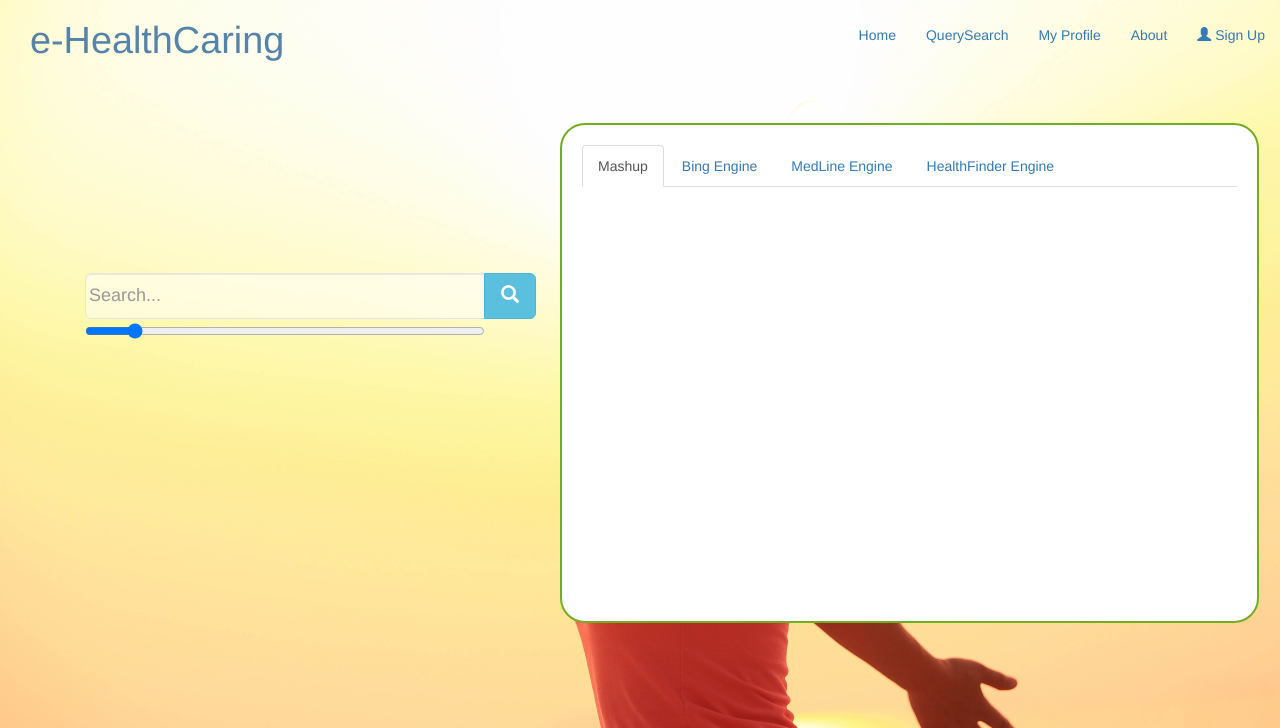
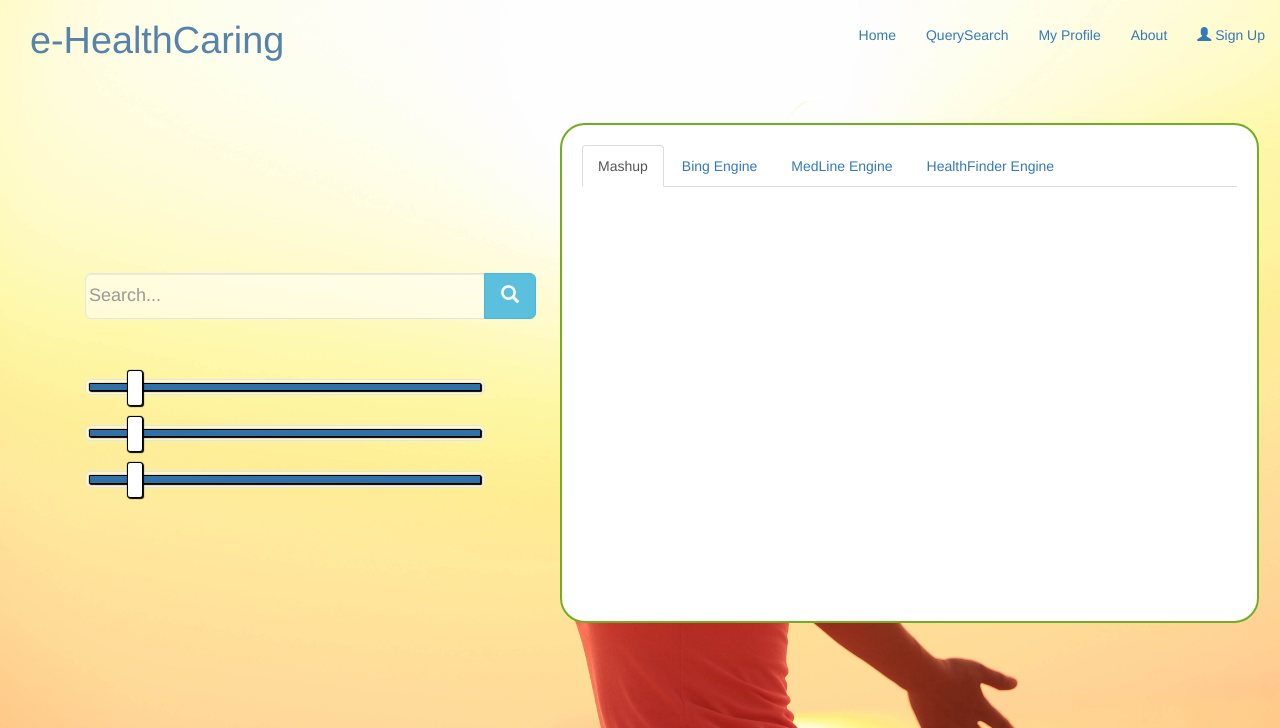
Before and after one commit to mariosfx540/eHealthProjectGoU, a Django app: page /eHealth/searching/ in a window 1280 px wide. Shown: the top 728 px of the page. Run offline with Django 3.2, Linux system fonts and the light colour scheme; some libraries are stand-ins or nearby versions.

Commit message:
filtering Subj, Read and Polarity designed - not js yet

```diff
--- a/eHealth/views.py
+++ b/eHealth/views.py
@@ -64,7 +64,7 @@ def searching(request):
 
     bing_list = text_analysis(bing_list)
     medLine_list = text_analysis(medLine_list)
-
+    #implement HealthFinder when ready!
 
     context_dic = { 'bing_list': bing_list,
                     'med': medLine_list,
--- a/static/js/js-scripts.js
+++ b/static/js/js-scripts.js
@@ -1,4 +1,5 @@
 $(document).ready(function(){
 
 
+
 });
--- a/static/stylesheet.css
+++ b/static/stylesheet.css
@@ -217,8 +217,133 @@ font-size: 100%;
 
 
 .page-header1 {
-
     font-size: large;
     color: #5683A9;
+}
 
+/*********************
+**********************
+*** SLIDER STYLING ***
+**********************
+*********************/
+
+#slider-subj {
+    padding-top: 60px;
+    }
+
+#slider-polarity {
+    padding-top: 30px;
+    }
+
+#slider-readability {
+    padding-top: 30px;
+    }
+
+input[type=range] {
+  -webkit-appearance: none;
+  width: 100%;
 }
+
+
+input[type=range]::-webkit-slider-thumb {
+  -webkit-appearance: none;
+}
+
+input[type=range]:focus {
+  outline: none;
+}
+
+input[type=range]::-ms-track {
+  width: 100%;
+  cursor: pointer;
+  background: transparent;
+  border-color: transparent;
+  color: transparent;
+}
+
+input[type=range]::-webkit-slider-thumb {
+  -webkit-appearance: none;
+  border: 1px solid #000000;
+  height: 36px;
+  width: 16px;
+  border-radius: 3px;
+  background: #ffffff;
+  cursor: pointer;
+  margin-top: -14px;
+  box-shadow: 1px 1px 1px #000000, 0px 0px 1px #0d0d0d;
+}
+
+/* All the same stuff for Firefox */
+input[type=range]::-moz-range-thumb {
+  box-shadow: 1px 1px 1px #000000, 0px 0px 1px #0d0d0d;
+  border: 1px solid #000000;
+  height: 36px;
+  width: 16px;
+  border-radius: 3px;
+  background: #ffffff;
+  cursor: pointer;
+}
+
+/* All the same stuff for IE */
+input[type=range]::-ms-thumb {
+  box-shadow: 1px 1px 1px #000000, 0px 0px 1px #0d0d0d;
+  border: 1px solid #000000;
+  height: 36px;
+  width: 16px;
+  border-radius: 3px;
+  background: #ffffff;
+  cursor: pointer;
+}
+
+
+input[type=range]::-webkit-slider-runnable-track {
+  width: 100%;
+  height: 8.4px;
+  cursor: pointer;
+  box-shadow: 1px 1px 1px #000000, 0px 0px 1px #0d0d0d;
+  background: #3071a9;
+  border-radius: 1.3px;
+  border: 0.2px solid #010101;
+}
+
+input[type=range]:focus::-webkit-slider-runnable-track {
+  background: #367ebd;
+}
+
+input[type=range]::-moz-range-track {
+  width: 100%;
+  height: 8.4px;
+  cursor: pointer;
+  box-shadow: 1px 1px 1px #000000, 0px 0px 1px #0d0d0d;
+  background: #3071a9;
+  border-radius: 1.3px;
+  border: 0.2px solid #010101;
+}
+
+input[type=range]::-ms-track {
+  width: 100%;
+  height: 8.4px;
+  cursor: pointer;
+  background: transparent;
+  border-color: transparent;
+  border-width: 16px 0;
+  color: transparent;
+}
+input[type=range]::-ms-fill-lower {
+  background: #2a6495;
+  border: 0.2px solid #010101;
+  border-radius: 2.6px;
+  box-shadow: 1px 1px 1px #000000, 0px 0px 1px #0d0d0d;
+}
+input[type=range]:focus::-ms-fill-lower {
+  background: #3071a9;
+}
+input[type=range]::-ms-fill-upper {
+  background: #3071a9;
+  border: 0.2px solid #010101;
+  border-radius: 2.6px;
+  box-shadow: 1px 1px 1px #000000, 0px 0px 1px #0d0d0d;
+}
+input[type=range]:focus::-ms-fill-upper {
+  background: #367ebd;
+}
--- a/templates/eHealth/index.html
+++ b/templates/eHealth/index.html
@@ -52,7 +52,7 @@
 
         <div class="login col-md-5">
 
-                <form id="log-form" class="form-signin" role="form" method="post" action="/accounts/login/?next=/eHealth/">
+                <form id="log-form" class="form-signing" role="form" method="post" action="/accounts/login/?next=/eHealth/">
                     {% if user.is_authenticated %}
                     {% else %}
                     {% csrf_token %}
--- a/templates/eHealth/searching.html
+++ b/templates/eHealth/searching.html
@@ -21,10 +21,19 @@
                 </div>
             </form>
 
-            <div id="slider">
+            <div id="slider-subj">
                 <input class="bar" type="range" id="rangeinput" value="10" onchange="rangevalue.value=value"/>
 	            <span class="highlight"></span>
-	            <output id="rangevalue"></output>
+            </div>
+
+            <div id="slider-polarity">
+                <input class="bar" type="range" id="rangeinput2" value="10" onchange="rangevalue.value=value"/>
+	            <span class="highlight"></span>
+            </div>
+
+            <div id="slider-readability">
+                <input class="bar" type="range" id="rangeinput3" value="10" onchange="rangevalue.value=value"/>
+	            <span class="highlight"></span>
             </div>
 
 
```
Also changed, not shown: db.sqlite3.
